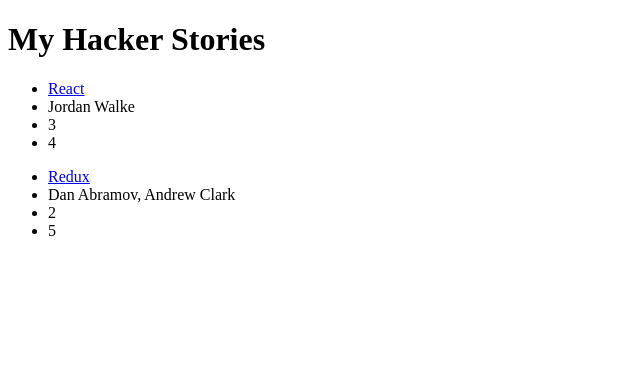
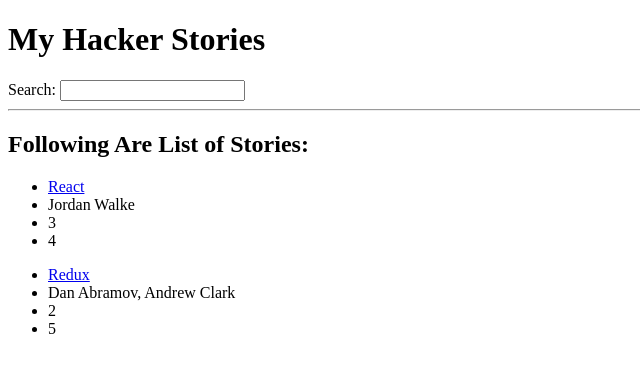
Before and after one commit to just09ash/HackerStories, a React (Vite) app in the folder hacker-stories/: page / in a window 1280 px wide. Shown: the top 372 px of the page, without its empty margins (0-640 px from the left). Built offline with nearby package versions, Linux system fonts and the light colour scheme.

Commit message:
Level 5 Completed: Creating More React Components

```diff
--- a/hacker-stories/src/App.jsx
+++ b/hacker-stories/src/App.jsx
@@ -1,43 +1,16 @@
 import { useState } from 'react'
+import List from './List.jsx';
+import Search from './Search.jsx';
+function App() {
 
-function App() {
-  const list = [
-    {
-      title: "React",
-      url: "https://react.dev",
-      author: "Jordan Walke",
-      num_comments: 3,
-      points: 4,
-      objectID: 0
-    },
-    {
-      title: "Redux",
-      url: "https://redux.js.org",
-      author: "Dan Abramov, Andrew Clark",
-      num_comments: 2,
-      points: 5,
-      objectID: 1
-    }
-  ];
 
   return (
     <>
       <div>
         <h1>My Hacker Stories</h1>
-        {list.map(
-          function (item) {
-            return (
-              <ul key={item.objectID}>
-                <li>
-                  <a href={item.url}>{item.title}</a>
-                </li>
-                <li>{item.author}</li>
-                <li>{item.num_comments}</li>
-                <li>{item.points}</li>
-              </ul>
-            )
-          }
-        )}
+        <Search />
+        <hr />
+        <List />
       </div>
     </>
   )
--- /dev/null
+++ b/hacker-stories/src/List.jsx
@@ -0,0 +1,45 @@
+import React from 'react'
+
+function List() {
+    const list = [
+    {
+      title: "React",
+      url: "https://react.dev",
+      author: "Jordan Walke",
+      num_comments: 3,
+      points: 4,
+      objectID: 0
+    },
+    {
+      title: "Redux",
+      url: "https://redux.js.org",
+      author: "Dan Abramov, Andrew Clark",
+      num_comments: 2,
+      points: 5,
+      objectID: 1
+    }
+  ];
+    return (
+        <>
+        <h2>Following Are List of Stories: </h2>
+            {
+                list.map(
+                    function (item) {
+                        return (
+                            <ul key={item.objectID}>
+                                <li>
+                                    <a href={item.url}>{item.title}</a>
+                                </li>
+                                <li>{item.author}</li>
+                                <li>{item.num_comments}</li>
+                                <li>{item.points}</li>
+                            </ul>
+                        )
+                    }
+                )
+            }
+        </>
+    )
+}
+
+export default List
--- /dev/null
+++ b/hacker-stories/src/Search.jsx
@@ -0,0 +1,12 @@
+import React from 'react'
+
+function Search() {
+    return (
+        <div>
+            <label htmlFor="search">Search: </label>
+            <input id="search" type="text" />
+        </div>
+    )
+}
+
+export default Search
```
Also changed, not shown: 1 other file (tests, documents, lock files or other folders).
